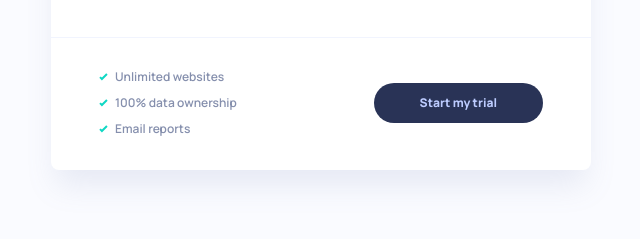
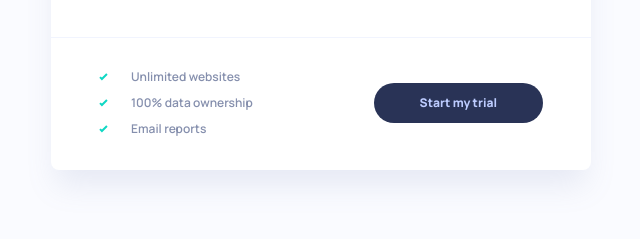
Before and after one commit to Arkadiusz-Fritscher/fm-solution__Interactive-pricing-component, a website: page src/index.html in a window 1280 px wide. Shown: the part 489-728 px from the top of the page, 319-959 px from the left. Drawn offline with Linux system fonts and the light colour scheme.

Commit message:
slider padding changes

```diff
--- a/src/scss/components/_benefits.scss
+++ b/src/scss/components/_benefits.scss
@@ -31,6 +31,11 @@
     }
   }
 
+  &__item::before {
+    content: "";
+    padding-left: 1.067rem;
+  }
+
   &__cta {
     display: flex;
     justify-content: center;
```
Also changed, not shown: src/css/main.css, 1 other file.
